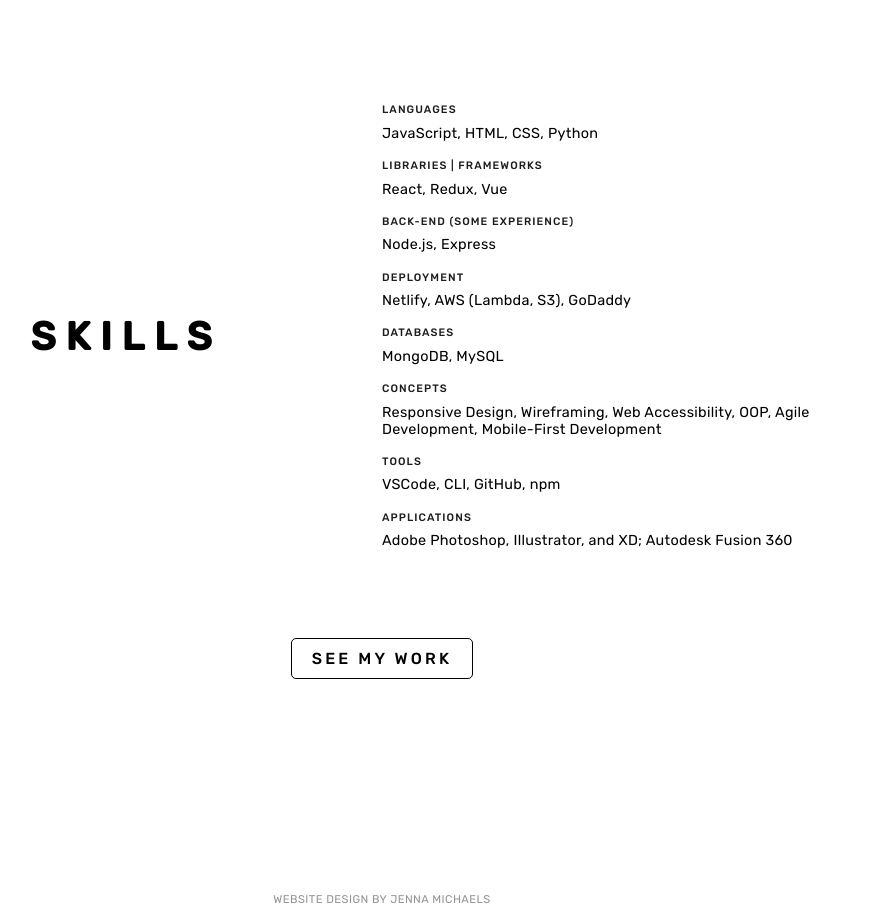
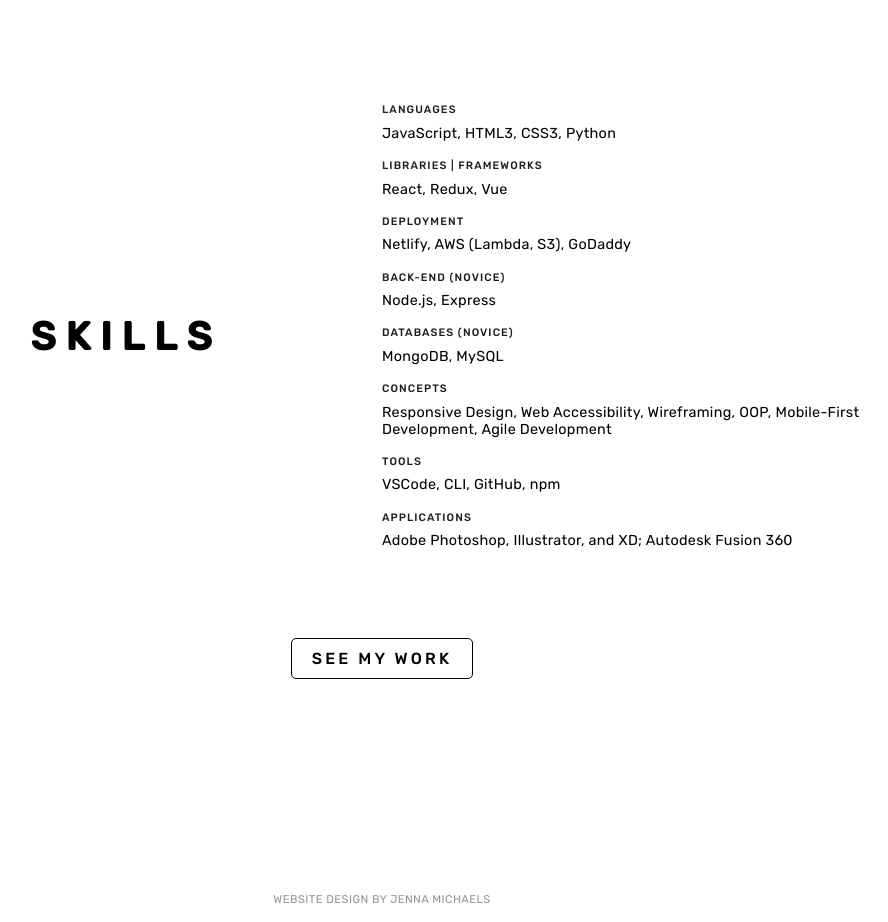
Before and after one commit to jenna-m/portfolio, a React (Create React App) app: page / in a window 1280 px wide. Shown: the part 1080-2002 px from the top of the page, without its empty margins (258-1146 px from the left). Built offline with nearby package versions, Linux system fonts and the light colour scheme.

Commit message:
Update skillsData.js

```diff
--- a/src/data/skillsData.js
+++ b/src/data/skillsData.js
@@ -1,27 +1,27 @@
 export const skillsData = [
     {
         category: 'Languages',
-        skills: 'JavaScript, HTML, CSS, Python',
+        skills: 'JavaScript, HTML3, CSS3, Python',
     },
     {
         category: 'Libraries | Frameworks',
         skills: 'React, Redux, Vue',
     },
     {
-        category: 'Back-End (some experience)',
-        skills: 'Node.js, Express',
-    },
-    {
         category: 'Deployment',
         skills: 'Netlify, AWS (Lambda, S3), GoDaddy',
     },
     {
-        category: 'Databases',
+        category: 'Back-End (novice)',
+        skills: 'Node.js, Express',
+    },
+    {
+        category: 'Databases (novice)',
         skills: 'MongoDB, MySQL',
     },
     {
         category: 'Concepts',
-        skills: 'Responsive Design, Wireframing, Web Accessibility, OOP, Agile Development, Mobile-First Development',
+        skills: 'Responsive Design, Web Accessibility, Wireframing, OOP, Mobile-First Development, Agile Development',
     },
     {
         category: 'Tools',
```
